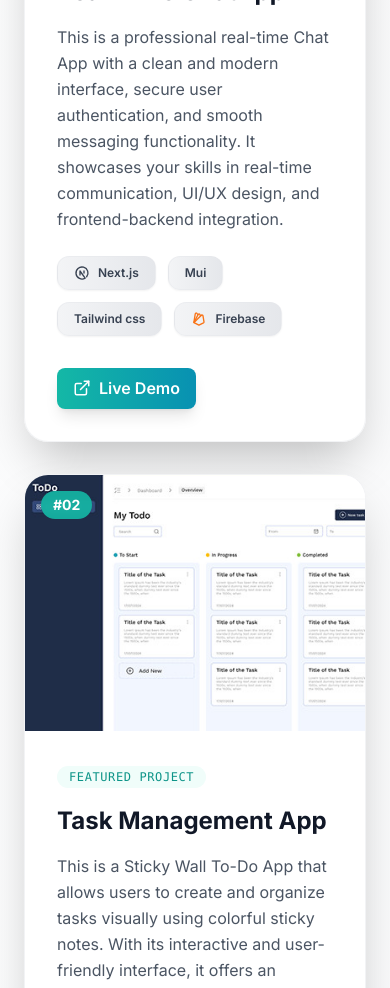
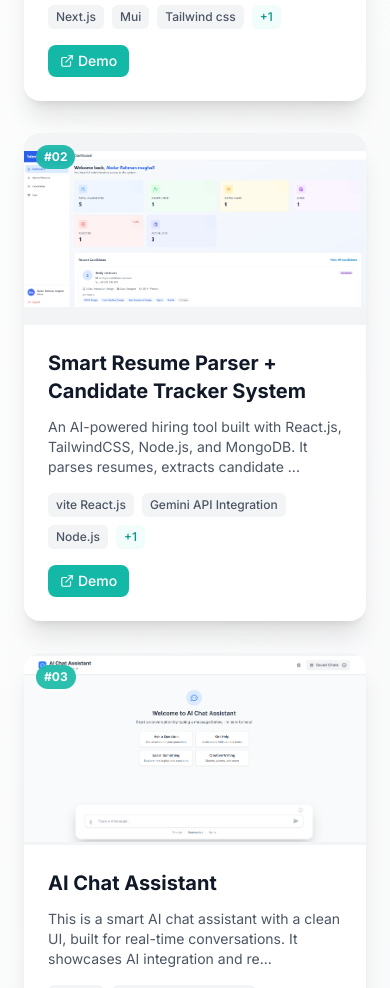
Before and after one commit to Abduraahman19/Abdur-Rahman-Portfolio, a React (Vite) app: page / in a window 390 px wide. Shown: the part 7920-8908 px from the top of the page. Built offline with nearby package versions, Linux system fonts and the light colour scheme.

Commit message:
Implement code changes to enhance functionality and improve performance

```diff
--- a/src/components/Projects.jsx
+++ b/src/components/Projects.jsx
@@ -1,7 +1,7 @@
 import { motion, AnimatePresence } from "framer-motion";
 import { useInView } from "react-intersection-observer";
-import { useState } from "react";
-import { FiExternalLink, FiGithub, FiChevronDown, FiChevronUp } from "react-icons/fi";
+import { useState, useMemo } from "react";
+import { FiExternalLink, FiGithub, FiChevronDown, FiChevronUp, FiFilter, FiEye, FiCode } from "react-icons/fi";
 import { TbBrandNextjs, TbBrandReact, TbBrandFirebase, TbBrandMongodb } from "react-icons/tb";
 import { SiTailwindcss, SiTypescript, SiStripe, SiPaypal } from "react-icons/si";
 
@@ -15,34 +15,49 @@ const techIcons = {
   "TypeScript": <SiTypescript className="text-blue-600" />,
   "Integrate Stripe": <SiStripe className="text-purple-500" />,
   "Integrate PayPal": <SiPaypal className="text-blue-700" />,
-  // Add more icons as needed
+  "Mui": <span className="text-xs font-bold text-blue-400">MUI</span>,
+  "Node.js": <span className="text-xs font-bold text-green-600">Node</span>,
+  "JavaScript": <span className="text-xs font-bold text-yellow-500">JS</span>,
+  "Framer Motion": <span className="text-xs font-bold text-purple-500">FM</span>,
+  "OpenWeatherMap API": <span className="text-xs font-bold text-orange-500">API</span>,
+  "Gemini API Integration": <span className="text-xs font-bold text-teal-500">AI</span>,
+  "Geolocation": <span className="text-xs font-bold text-blue-500">Geo</span>,
+  "Integrate NowPayments": <span className="text-xs font-bold text-green-500">Crypto</span>,
 };
 
 const projects = [
   {
     title: "Real-Time ChatApp",
-    description:"This is a professional real-time Chat App with a clean and modern interface, secure user authentication, and smooth messaging functionality. It showcases your skills in real-time communication, UI/UX design, and frontend-backend integration.",
+    description: "This is a professional real-time Chat App with a clean and modern interface, secure user authentication, and smooth messaging functionality. It showcases your skills in real-time communication, UI/UX design, and frontend-backend integration.",
     tags: ["Next.js", "Mui", "Tailwind css", "Firebase"],
     github: "#",
     live: "https://chat-app-professional.vercel.app/",
     image: "/p3.jpg",
   },
+
+  {
+    title: "Smart Resume Parser + Candidate Tracker System",
+    description: "An AI-powered hiring tool built with React.js, TailwindCSS, Node.js, and MongoDB. It parses resumes, extracts candidate details, matches skills to job roles using Google Gemini API, and lets recruiters quickly search, filter, and shortlist candidates for smarter hiring.",
+    tags: ["vite React.js", "Gemini API Integration", "Node.js", "Tailwind CSS"],
+    github: "#",
+    live: "https://talenttrack-ai.vercel.app/",
+    image: "/Talent Track.png"
+  },
+  {
+    title: "AI Chat Assistant",
+    description: "This is a smart AI chat assistant with a clean UI, built for real-time conversations. It showcases AI integration and responsive frontend design.",
+    tags: ["Next.js", "Gemini API Integration", "Geolocation", "Tailwind CSS"],
+    github: "#",
+    live: "https://ai-chat-assistant-pi.vercel.app/",
+    image: "/Chat.png"
+  },
   {
     title: "Task Management App",
-    description:"This is a Sticky Wall To-Do App that allows users to create and organize tasks visually using colorful sticky notes. With its interactive and user-friendly interface, it offers an engaging way to manage daily tasks. This project showcases your skills in dynamic UI design, state management, and responsive frontend development.",
+    description: "This is a Sticky Wall To-Do App that allows users to create and organize tasks visually using colorful sticky notes. With its interactive and user-friendly interface, it offers an engaging way to manage daily tasks. This project showcases your skills in dynamic UI design, state management, and responsive frontend development.",
     tags: ["React", "Node.js", "MongoDB", "Tailwind CSS"],
     github: "#",
     live: "https://sticky-wall-todo.netlify.app/",
     image: "/p2.jpg",
-  },
-  {
-    title: "E-Commerce Platform",
-    description:
-      "A full-featured E-Commerce platform built for both users and admins. It includes secure payment gateways like Crypto, PayPal, Stripe, and local payment integration. With user-friendly shopping, real-time order tracking, and a powerful admin dashboard for managing products, orders, and payments—this project is designed to showcase advanced e-commerce functionality with modern tech.",
-    tags: ["Vite React.js", "Integrate Stripe", "MongoDB", "TypeScript", "Tailwind CSS", "Integrate PayPal", "Integrate NowPayments"],
-    github: "#",
-    live: "#",
-    image: "/p1.jpg",
   },
   {
     title: "QR Code Generator",
@@ -60,14 +75,15 @@ const projects = [
     live: "https://real-time-weather-app-lime.vercel.app/?location=faisalabad",
     image: "/weather.png"
   },
+
   {
-    title: "AI Chat Assistant",
-    description: "This is a smart AI chat assistant with a clean UI, built for real-time conversations. It showcases AI integration and responsive frontend design.",
-    tags: ["Next.js", "Gemini API Integration", "Geolocation", "Tailwind CSS"],
+    title: "E-Commerce Platform",
+    description: "A full-featured E-Commerce platform built for both users and admins. It includes secure payment gateways like Crypto, PayPal, Stripe, and local payment integration. With user-friendly shopping, real-time order tracking, and a powerful admin dashboard for managing products, orders, and payments—this project is designed to showcase advanced e-commerce functionality with modern tech.",
+    tags: ["Vite React.js", "Integrate Stripe", "MongoDB", "TypeScript", "Tailwind CSS", "Integrate PayPal", "Integrate NowPayments"],
     github: "#",
-    live: "https://ai-chat-assistant-pi.vercel.app/",
-    image: "/Chat.png"
-  }
+    live: "#",
+    image: "/p1.jpg",
+  },
 ];
 
 const Projects = () => {
@@ -78,7 +94,40 @@ const Projects = () => {
 
   const [showAllProjects, setShowAllProjects] = useState(false);
   const [hoveredProject, setHoveredProject] = useState(null);
-  const visibleProjects = showAllProjects ? projects.length : 3;
+  const [selectedFilter, setSelectedFilter] = useState('All');
+
+  // Get unique categories from projects
+  const categories = useMemo(() => {
+    const cats = new Set(['All']);
+    projects.forEach(project => {
+      if (project.tags.includes('Next.js') || project.tags.includes('React')) cats.add('Frontend');
+      if (project.tags.includes('Node.js') || project.tags.includes('MongoDB')) cats.add('Full Stack');
+      if (project.tags.includes('AI') || project.tags.includes('Gemini API Integration')) cats.add('AI/ML');
+      if (project.tags.includes('E-Commerce') || project.tags.includes('Stripe')) cats.add('E-Commerce');
+    });
+    return Array.from(cats);
+  }, []);
+
+  // Filter projects based on selected category
+  const filteredProjects = useMemo(() => {
+    if (selectedFilter === 'All') return projects;
+    return projects.filter(project => {
+      switch (selectedFilter) {
+        case 'Frontend':
+          return project.tags.some(tag => ['Next.js', 'React', 'Vite React'].includes(tag));
+        case 'Full Stack':
+          return project.tags.some(tag => ['Node.js', 'MongoDB', 'Firebase'].includes(tag));
+        case 'AI/ML':
+          return project.tags.some(tag => ['Gemini API Integration', 'AI'].includes(tag));
+        case 'E-Commerce':
+          return project.tags.some(tag => ['Integrate Stripe', 'Integrate PayPal', 'E-Commerce'].includes(tag));
+        default:
+          return true;
+      }
+    });
+  }, [selectedFilter]);
+
+  const visibleProjects = showAllProjects ? filteredProjects.length : Math.min(3, filteredProjects.length);
 
   const toggleProjectsVisibility = () => {
     setShowAllProjects(!showAllProjects);
@@ -141,14 +190,14 @@ const Projects = () => {
     <section
       id="work"
       ref={ref}
-      className="relative py-28 px-6 sm:px-12 lg:px-24 bg-gradient-to-br from-gray-50/50 to-gray-100/50 dark:from-gray-900/50 dark:to-gray-950/50 overflow-hidden"
+      className="relative px-6 overflow-hidden py-28 sm:px-12 lg:px-24 bg-gradient-to-br from-gray-50/50 to-gray-100/50 dark:from-gray-900/50 dark:to-gray-950/50"
       aria-label="Projects section"
     >
       {/* Enhanced decorative elements */}
       <div className="absolute inset-0 -z-10">
-        <div className="absolute top-20 left-10 w-96 h-96 bg-gradient-to-r from-teal-400/10 to-cyan-400/10 rounded-full mix-blend-multiply filter blur-3xl animate-blob"></div>
-        <div className="absolute top-0 right-20 w-80 h-80 bg-gradient-to-r from-purple-400/10 to-pink-400/10 rounded-full mix-blend-multiply filter blur-3xl animate-blob animation-delay-2000"></div>
-        <div className="absolute bottom-10 left-1/2 w-72 h-72 bg-gradient-to-r from-blue-400/10 to-indigo-400/10 rounded-full mix-blend-multiply filter blur-3xl animate-blob animation-delay-4000"></div>
+        <div className="absolute rounded-full top-20 left-10 w-96 h-96 bg-gradient-to-r from-teal-400/10 to-cyan-400/10 mix-blend-multiply filter blur-3xl animate-blob"></div>
+        <div className="absolute top-0 rounded-full right-20 w-80 h-80 bg-gradient-to-r from-purple-400/10 to-pink-400/10 mix-blend-multiply filter blur-3xl animate-blob animation-delay-2000"></div>
+        <div className="absolute rounded-full bottom-10 left-1/2 w-72 h-72 bg-gradient-to-r from-blue-400/10 to-indigo-400/10 mix-blend-multiply filter blur-3xl animate-blob animation-delay-4000"></div>
 
         {/* Floating particles */}
         {[...Array(15)].map((_, i) => (
@@ -177,7 +226,7 @@ const Projects = () => {
         ))}
       </div>
 
-      <div className="relative max-w-7xl mx-auto">
+      <div className="relative mx-auto max-w-7xl">
         <motion.div
           variants={container}
           initial="hidden"
@@ -186,7 +235,7 @@ const Projects = () => {
         >
           <motion.div variants={fadeIn} className="flex items-center mb-8">
             <motion.span
-              className="text-teal-500 dark:text-teal-400 font-mono text-lg md:text-xl mr-4"
+              className="mr-4 font-mono text-lg text-teal-500 dark:text-teal-400 md:text-xl"
               animate={{
                 rotate: [0, 10, -10, 0],
                 transition: {
@@ -198,11 +247,11 @@ const Projects = () => {
             >
               03.
             </motion.span>
-            <h2 className="text-4xl md:text-5xl font-bold text-gray-900 dark:text-white">
-              <span className="text-teal-500 dark:text-teal-400">Featured</span> Projects
+            <h2 className="text-4xl font-bold text-gray-900 md:text-5xl dark:text-white">
+              My <span className="text-teal-500 dark:text-teal-400">Projects</span>
             </h2>
             <motion.span
-              className="hidden md:inline-block h-px bg-teal-500 dark:bg-teal-400 ml-6 flex-grow max-w-32"
+              className="flex-grow hidden h-px ml-6 bg-teal-500 md:inline-block dark:bg-teal-400 max-w-32"
               initial={{ scaleX: 0 }}
               animate={{ scaleX: 1 }}
               transition={{ delay: 0.5, duration: 1 }}
@@ -211,49 +260,65 @@ const Projects = () => {
 
           <motion.p
             variants={fadeIn}
-            className="text-xl text-gray-600 dark:text-gray-300 max-w-3xl leading-relaxed"
+            className="max-w-3xl mb-8 text-xl leading-relaxed text-gray-600 dark:text-gray-300"
           >
             Here's a selection of my recent work. Each project represents a unique challenge solved with modern technologies and clean, efficient code.
           </motion.p>
+
+          {/* Project Stats */}
+          <motion.div
+            variants={fadeIn}
+            className="flex flex-wrap gap-6 mb-12"
+          >
+            <div className="flex items-center gap-2 px-4 py-2 bg-white rounded-lg shadow-sm dark:bg-gray-800">
+              <FiCode className="text-teal-500" />
+              <span className="text-sm font-medium text-gray-600 dark:text-gray-400">
+                {filteredProjects.length} Projects
+              </span>
+            </div>
+            <div className="flex items-center gap-2 px-4 py-2 bg-white rounded-lg shadow-sm dark:bg-gray-800">
+              <FiEye className="text-blue-500" />
+              <span className="text-sm font-medium text-gray-600 dark:text-gray-400">
+                {filteredProjects.filter(p => p.live !== '#').length} Live Demos
+              </span>
+            </div>
+          </motion.div>
         </motion.div>
 
         <motion.div
           variants={container}
-          className="grid grid-cols-1 md:grid-cols-2 lg:grid-cols-3 gap-8"
+          className="grid grid-cols-1 gap-8 md:grid-cols-2 xl:grid-cols-3"
         >
-          <AnimatePresence>
-            {projects.slice(0, visibleProjects).map((project, index) => (
+          <AnimatePresence mode="wait">
+            {filteredProjects.slice(0, visibleProjects).map((project, index) => (
+              // Grid View
               <motion.div
-                key={index}
+                key={`${project.title}-${selectedFilter}`}
                 variants={item}
                 initial="hidden"
                 animate="visible"
+                exit="hidden"
                 whileHover="hover"
-                className="group relative h-full"
+                className="relative overflow-hidden transition-all duration-500 bg-white shadow-xl rounded-2xl dark:bg-gray-800 hover:shadow-2xl group"
                 layout
-              >
-                <div className={`absolute rounded-2xl opacity-0 group-hover:opacity-100 transition-opacity duration-500`} />
-
-                <div
-                  className="h-full flex flex-col bg-white/90 dark:bg-gray-800/90 backdrop-blur-lg rounded-3xl overflow-hidden shadow-2xl hover:shadow-3xl transition-all duration-500 border border-gray-200/50 dark:border-gray-700/50 group"
                 onMouseEnter={() => setHoveredProject(index)}
                 onMouseLeave={() => setHoveredProject(null)}
               >
-                  <div className="relative overflow-hidden h-64">
+                {/* Grid Image */}
+                <div className="relative h-48 overflow-hidden bg-gray-100 dark:bg-gray-700">
                   <motion.img
                     src={project.image}
                     alt={project.title}
-                      className="w-full h-full object-cover"
+                    className="object-contain w-full h-full"
                     initial={{ scale: 1 }}
-                      whileHover={{ scale: 1.1 }}
-                      transition={{ duration: 0.6, ease: "easeOut" }}
+                    whileHover={{ scale: 1.05 }}
+                    transition={{ duration: 0.6 }}
                   />
+                  <div className="absolute inset-0 transition-opacity duration-300 opacity-0 bg-gradient-to-t from-black/60 via-transparent to-transparent group-hover:opacity-100" />
 
-                    {/* Enhanced overlay gradient */}
-                    <div className="absolute inset-0 bg-gradient-to-t from-black/80 via-black/20 to-transparent opacity-0 group-hover:opacity-100 transition-opacity duration-500" />
-                    {/* Enhanced action buttons */}
+                  {/* Grid Action Buttons */}
                   <motion.div
-                      className="absolute inset-0 flex items-center justify-center gap-4 opacity-0 group-hover:opacity-100 transition-all duration-500"
+                    className="absolute inset-0 flex items-center justify-center gap-3 transition-all duration-300 opacity-0 group-hover:opacity-100"
                     initial={{ scale: 0.8 }}
                     whileHover={{ scale: 1 }}
                   >
@@ -262,12 +327,11 @@ const Projects = () => {
                         href={project.github}
                         target="_blank"
                         rel="noopener noreferrer"
-                          className="bg-white/95 dark:bg-gray-800/95 backdrop-blur-sm p-4 rounded-full hover:bg-white dark:hover:bg-gray-800 transition-all shadow-lg hover:shadow-xl"
-                          aria-label="GitHub repository"
+                        className="p-3 transition-all rounded-full shadow-lg bg-white/90 dark:bg-gray-800/90 hover:shadow-xl"
                         whileHover={{ scale: 1.1, rotate: 5 }}
                         whileTap={{ scale: 0.95 }}
                       >
-                          <FiGithub className="text-gray-800 dark:text-gray-200 text-xl" />
+                        <FiGithub className="text-lg text-gray-800 dark:text-gray-200" />
                       </motion.a>
                     )}
                     {project.live !== "#" && (
@@ -275,19 +339,18 @@ const Projects = () => {
                         href={project.live}
                         target="_blank"
                         rel="noopener noreferrer"
-                          className="bg-teal-500 hover:bg-teal-600 p-4 rounded-full transition-all shadow-lg hover:shadow-xl text-white"
-                          aria-label="Live demo"
+                        className="p-3 text-white transition-all bg-teal-500 rounded-full shadow-lg hover:shadow-xl"
                         whileHover={{ scale: 1.1, rotate: -5 }}
                         whileTap={{ scale: 0.95 }}
                       >
-                          <FiExternalLink className="text-xl" />
+                        <FiExternalLink className="text-lg" />
                       </motion.a>
                     )}
                   </motion.div>
 
-                    {/* Project number indicator */}
+                  {/* Project Number */}
                   <motion.div
-                      className="absolute top-4 left-4 bg-teal-500/90 backdrop-blur-sm text-white px-3 py-1 rounded-full text-sm font-bold"
+                    className="absolute px-2 py-1 text-xs font-bold text-white rounded-full top-3 left-3 bg-teal-500/90 backdrop-blur-sm"
                     initial={{ opacity: 0, scale: 0 }}
                     animate={{ opacity: 1, scale: 1 }}
                     transition={{ delay: index * 0.1 }}
@@ -296,84 +359,47 @@ const Projects = () => {
                   </motion.div>
                 </div>
 
-                  <div className="p-8 flex flex-col flex-grow relative">
-                    {/* Subtle glow effect */}
-                    <motion.div
-                      className="absolute inset-0 bg-gradient-to-br from-teal-500/5 to-cyan-500/5 opacity-0 group-hover:opacity-100 transition-opacity duration-500 rounded-b-3xl"
-                      initial={{ scale: 0.8 }}
-                      whileHover={{ scale: 1 }}
-                    />
-
-                    <div className="relative z-10">
-                      <div className="mb-4">
-                        <motion.span
-                          className="text-xs font-mono text-teal-600 dark:text-teal-400 tracking-wider bg-teal-50 dark:bg-teal-900/30 px-3 py-1 rounded-full"
-                          whileHover={{ scale: 1.05 }}
-                        >
-                          FEATURED PROJECT
-                        </motion.span>
-                      </div>
+                {/* Grid Content */}
+                <div className="p-6">
                   <motion.h3
-                        className="text-2xl font-bold text-gray-900 dark:text-white mb-4 group-hover:text-teal-600 dark:group-hover:text-teal-400 transition-colors"
+                    className="mb-3 text-xl font-bold text-gray-900 transition-colors dark:text-white group-hover:text-teal-600 dark:group-hover:text-teal-400"
                     whileHover={{ x: 5 }}
                   >
                     {project.title}
                   </motion.h3>
-                      <p className="text-gray-600 dark:text-gray-300 mb-6 flex-grow leading-relaxed text-base">
-                        {project.description}
+                  <p className="mb-4 text-sm text-gray-600 dark:text-gray-300 line-clamp-3">
+                    {project.description.length > 120 ? project.description.substring(0, 120) + '...' : project.description}
                   </p>
+
+                  {/* Grid Tags */}
+                  <div className="flex flex-wrap gap-2 mb-4">
+                    {project.tags.slice(0, 3).map((tag, i) => (
+                      <motion.span
+                        key={i}
+                        className="px-2 py-1 text-xs font-medium text-gray-600 bg-gray-100 rounded-md dark:text-gray-300 dark:bg-gray-700"
+                        whileHover={{ scale: 1.05 }}
+                      >
+                        {tag}
+                      </motion.span>
+                    ))}
+                    {project.tags.length > 3 && (
+                      <span className="px-2 py-1 text-xs font-medium text-teal-600 rounded-md dark:text-teal-400 bg-teal-50 dark:bg-teal-900/30">
+                        +{project.tags.length - 3}
+                      </span>
+                    )}
                   </div>
 
-                    <ul className="flex flex-wrap gap-3 mb-8 relative z-10">
-                      {project.tags.map((tag, i) => (
-                        <motion.li
-                          key={i}
-                          whileHover={{ scale: 1.1, y: -2 }}
-                          whileTap={{ scale: 0.95 }}
-                          className="group/tag relative text-xs font-semibold bg-gradient-to-r from-gray-100 to-gray-200 dark:from-gray-700 dark:to-gray-600 text-gray-700 dark:text-gray-300 px-4 py-2 rounded-xl flex items-center gap-2 shadow-sm hover:shadow-md transition-all border border-gray-200/50 dark:border-gray-600/50"
-                          initial={{ opacity: 0, y: 10 }}
-                          animate={{ opacity: 1, y: 0 }}
-                          transition={{ delay: 0.1 + (i * 0.05) }}
-                        >
-                          {techIcons[tag] && (
-                            <motion.span
-                              whileHover={{ rotate: 360 }}
-                              transition={{ duration: 0.5 }}
-                              className="text-base"
-                            >
-                              {techIcons[tag]}
-                            </motion.span>
-                          )}
-                          {tag}
-
-                          {/* Hover glow */}
-                          <motion.div
-                            className="absolute inset-0 rounded-xl bg-teal-500/20 opacity-0 group-hover/tag:opacity-100 -z-10 blur-sm"
-                            initial={{ scale: 0.8 }}
-                            whileHover={{ scale: 1.2 }}
-                            transition={{ duration: 0.3 }}
-                          />
-                        </motion.li>
-                      ))}
-                    </ul>
-
-                    <div className="flex gap-4 mt-auto relative z-10">
+                  {/* Grid Action Links */}
+                  <div className="flex gap-3">
                     {project.github !== "#" && (
                       <motion.a
                         href={project.github}
                         target="_blank"
                         rel="noopener noreferrer"
-                          className="flex items-center gap-2 text-gray-700 dark:text-gray-300 hover:text-teal-600 dark:hover:text-teal-400 transition-all font-semibold group/link bg-gray-50 dark:bg-gray-700/50 px-4 py-2 rounded-lg hover:bg-gray-100 dark:hover:bg-gray-700"
-                          whileHover={{ x: 5, scale: 1.05 }}
-                          whileTap={{ scale: 0.95 }}
-                          aria-label="GitHub repository"
+                        className="flex items-center gap-1 px-3 py-1.5 text-sm font-medium text-gray-700 dark:text-gray-300 bg-gray-100 dark:bg-gray-700 rounded-lg hover:bg-gray-200 dark:hover:bg-gray-600 transition-colors"
+                        whileHover={{ scale: 1.05 }}
                       >
-                          <motion.div
-                            whileHover={{ rotate: 360 }}
-                            transition={{ duration: 0.5 }}
-                          >
-                            <FiGithub className="text-lg" />
-                          </motion.div>
+                        <FiGithub className="text-sm" />
                         Code
                       </motion.a>
                     )}
@@ -382,29 +408,22 @@ const Projects = () => {
                         href={project.live}
                         target="_blank"
                         rel="noopener noreferrer"
-                          className="flex items-center gap-2 bg-gradient-to-r from-teal-500 to-cyan-600 hover:from-teal-600 hover:to-cyan-700 text-white font-semibold px-4 py-2 rounded-lg transition-all shadow-lg hover:shadow-xl"
-                          whileHover={{ x: 5, scale: 1.05 }}
-                          whileTap={{ scale: 0.95 }}
-                          aria-label="Live demo"
+                        className="flex items-center gap-1 px-3 py-1.5 text-sm font-medium text-white bg-teal-500 rounded-lg hover:bg-teal-600 transition-colors"
+                        whileHover={{ scale: 1.05 }}
                       >
-                          <motion.div
-                            whileHover={{ rotate: 45 }}
-                            transition={{ duration: 0.3 }}
-                          >
-                            <FiExternalLink className="text-lg" />
-                          </motion.div>
-                          Live Demo
+                        <FiExternalLink className="text-sm" />
+                        Demo
                       </motion.a>
                     )}
                   </div>
                 </div>
-                </div>
               </motion.div>
+
             ))}
           </AnimatePresence>
         </motion.div>
 
-        {projects.length > 3 && (
+        {filteredProjects.length > 3 && (
           <motion.div
             variants={fadeIn}
             className="mt-16 text-center"
@@ -421,7 +440,7 @@ const Projects = () => {
               }}
               whileTap={{ scale: 0.95 }}
             >
-              {showAllProjects ? 'Show Less Projects' : 'Show More Projects'}
+              {showAllProjects ? `Show Less Projects` : `Show More Projects (${filteredProjects.length - 3} more)`}
               <motion.span
                 className="ml-3"
                 animate={{ rotate: showAllProjects ? 180 : 0 }}
```
Also changed, not shown: public/Talent Track.png (added). Lines whose indentation alone changed are shown as unchanged.
